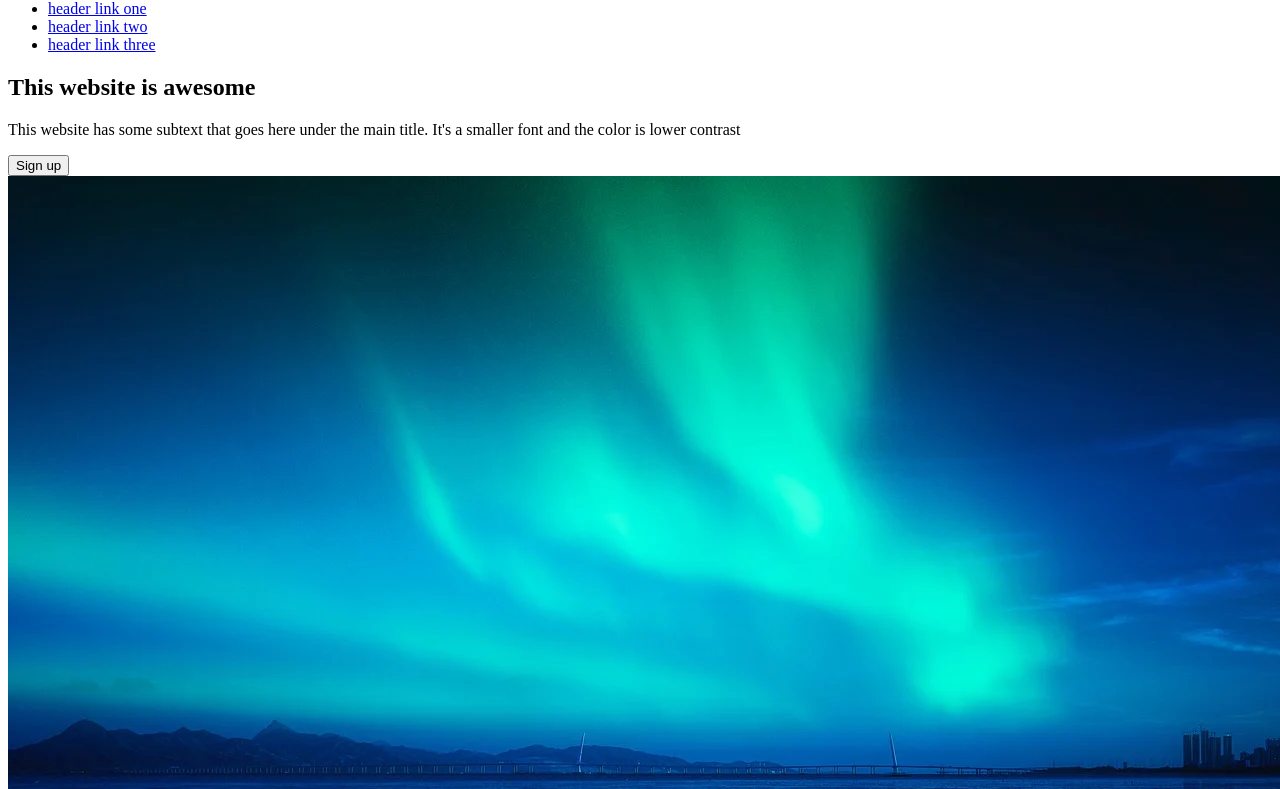
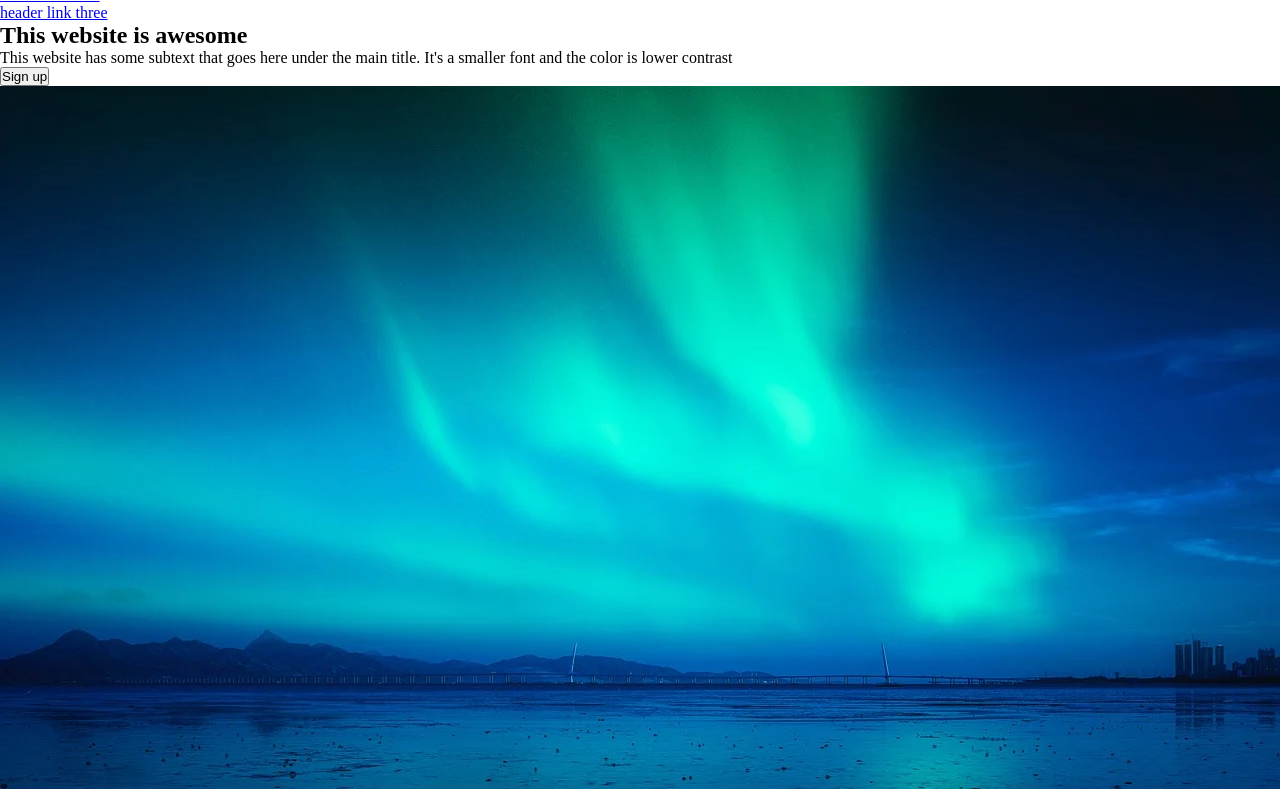
Before and after one commit to gsrockwell910/landing-page-project, a plain HTML site: page index.html in a window 1280 px wide. Shown: the part 50-839 px from the top of the page. Drawn offline with Linux system fonts and the light colour scheme.

Commit message:
Add some containers for styling

```diff
--- a/index.html
+++ b/index.html
@@ -4,6 +4,7 @@
     <meta charset="UTF-8">
     <meta http-equiv="X-UA-Compatible" content="IE=edge">
     <meta name="viewport" content="width=device-width, initial-scale=1.0">
+    <link rel="stylesheet" href="styles.css">
     <title>My Awesome Landing Page</title>
 </head>
 <body>
@@ -19,12 +20,16 @@
     <!-- End Header Section -->
 
     <!-- Start Hero Section -->
+    <div class="body">
     <section class="hero">
+    <div class="hero-container">
         <h1 class="hero-title">This website is awesome</h1>
         <p class="hero-subtext">This website has some subtext that goes here under the main title. It's a smaller font and the color is lower contrast</p>
         <button class="hero-button">Sign up</button>
+    </div>
         <img src="/landing-page-images/sea-lights.jpg" alt="a beautiful green light over the sea">
     </section>
+    </div>
     <!-- End Hero Section -->
 
 </body>
```
